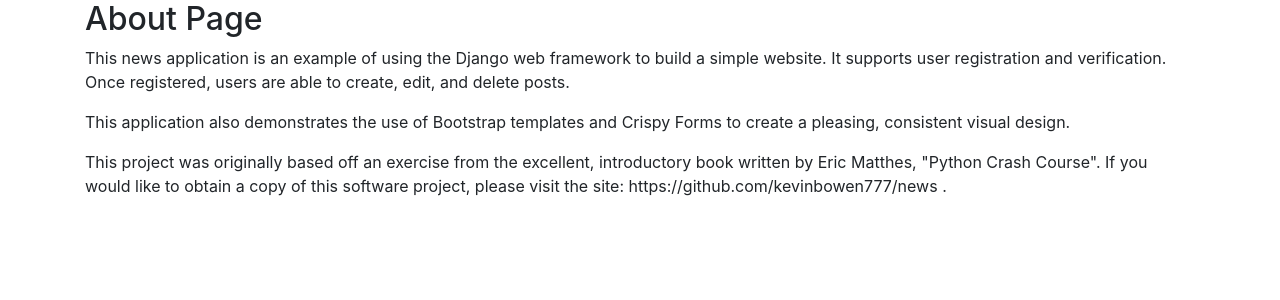
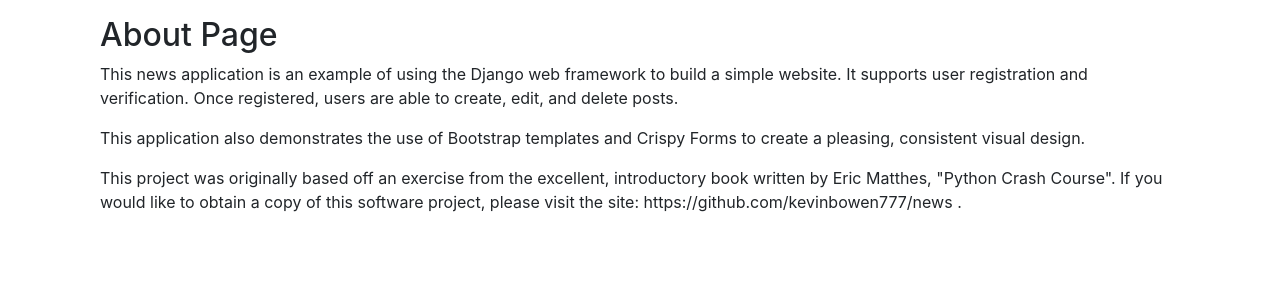
Before and after one commit to kevinbowen777/news, a Django app: page /about/ in a window 1280 px wide. Shown: the part 56-356 px from the top of the page. Run offline with Django 3.2, Linux system fonts and the light colour scheme; parts of the project's set-up code (start-up, migrations or seed data) failed here and were passed over.

Commit message:
Add div container for better formatting. Fixes #17

```diff
--- a/templates/about.html
+++ b/templates/about.html
@@ -3,6 +3,8 @@
 {% block title %}About Page{% endblock %}
 
 {% block content %}
+<div class="container">
+  <p>
   <h2>About Page</h2>
   <p>This news application is an example of using the Django web framework to
   build a simple website. It supports user registration and verification. Once
@@ -14,4 +16,6 @@
   would like to obtain a copy of this software project, please visit the
   site: https://github.com/kevinbowen777/news .
   </p>
+  </p>
+</div>
 {% endblock content %}
--- a/templates/article_detail.html
+++ b/templates/article_detail.html
@@ -1,5 +1,9 @@
 {% extends 'base.html' %}
+{% load crispy_forms_tags %}
+
 {% block content %}
+<div class="container">
+  <p>
   <div class="article-entry">
     <h2>{{ object.title }}</h2>
     <p>by {{ object.author }} | {{ object.date }}</p>
@@ -9,4 +13,6 @@
   <p><a href="{% url 'article_edit' article.pk %}">Edit</a> |
     <a href="{% url 'article_delete' article.pk %}">Delete</a></p>
   <p>Back to <a href="{% url 'article_list' %}">All Articles</a>.</p>
+  </p>
+</div>
 {% endblock content %}
--- a/templates/article_list.html
+++ b/templates/article_list.html
@@ -3,6 +3,8 @@
 {% block title %}Articles{% endblock title %}
 
 {% block content %}
+<div class="container">
+  <p>
   {% for article in object_list %}
     <div class="card">
       <div class="card-header">
@@ -28,4 +30,6 @@
     </div>
     <br />
   {% endfor %}
+  </p>
+</div>
 {% endblock content %}
```
